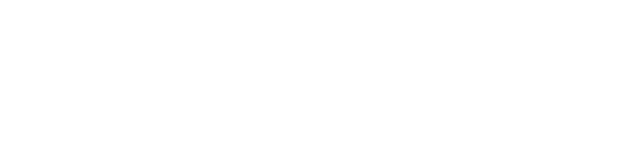
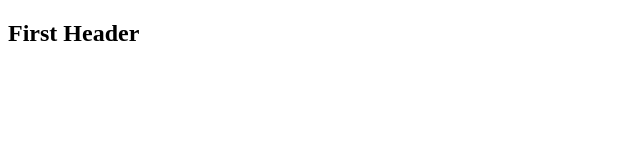
Before and after one commit to rmnsk87/test_proj, a plain HTML site: page index.html in a window 1280 px wide. Shown: the whole page, without its empty margins (0-640 px from the left). Drawn offline with Linux system fonts and the light colour scheme.

Commit message:
Updated homepage. Added serction and h1 tage

```diff
--- a/index.html
+++ b/index.html
@@ -6,6 +6,8 @@
     <title>My test Project</title>
 </head>
 <body>
-
+    <section>
+        <h1>First Header</h1>
+    </section>
 </body>
 </html>
```
